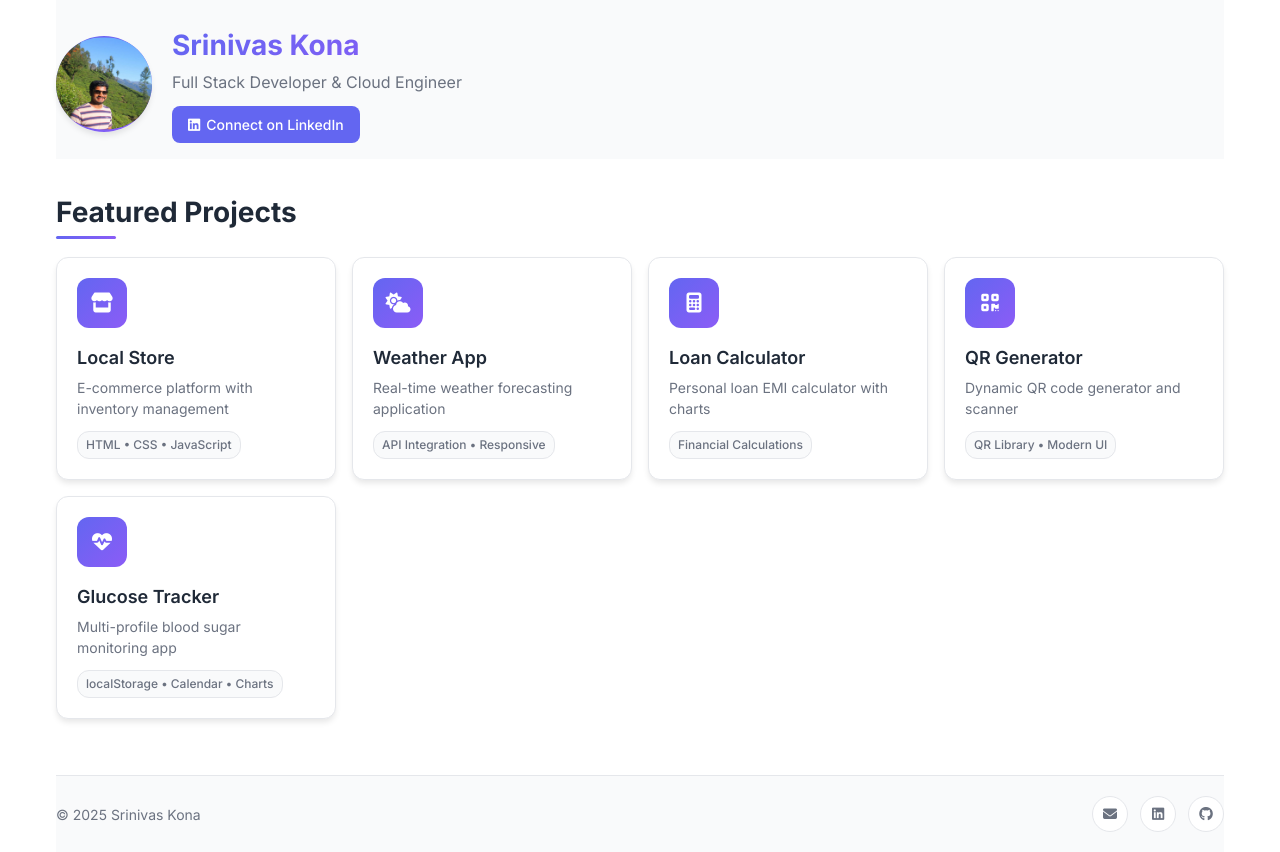
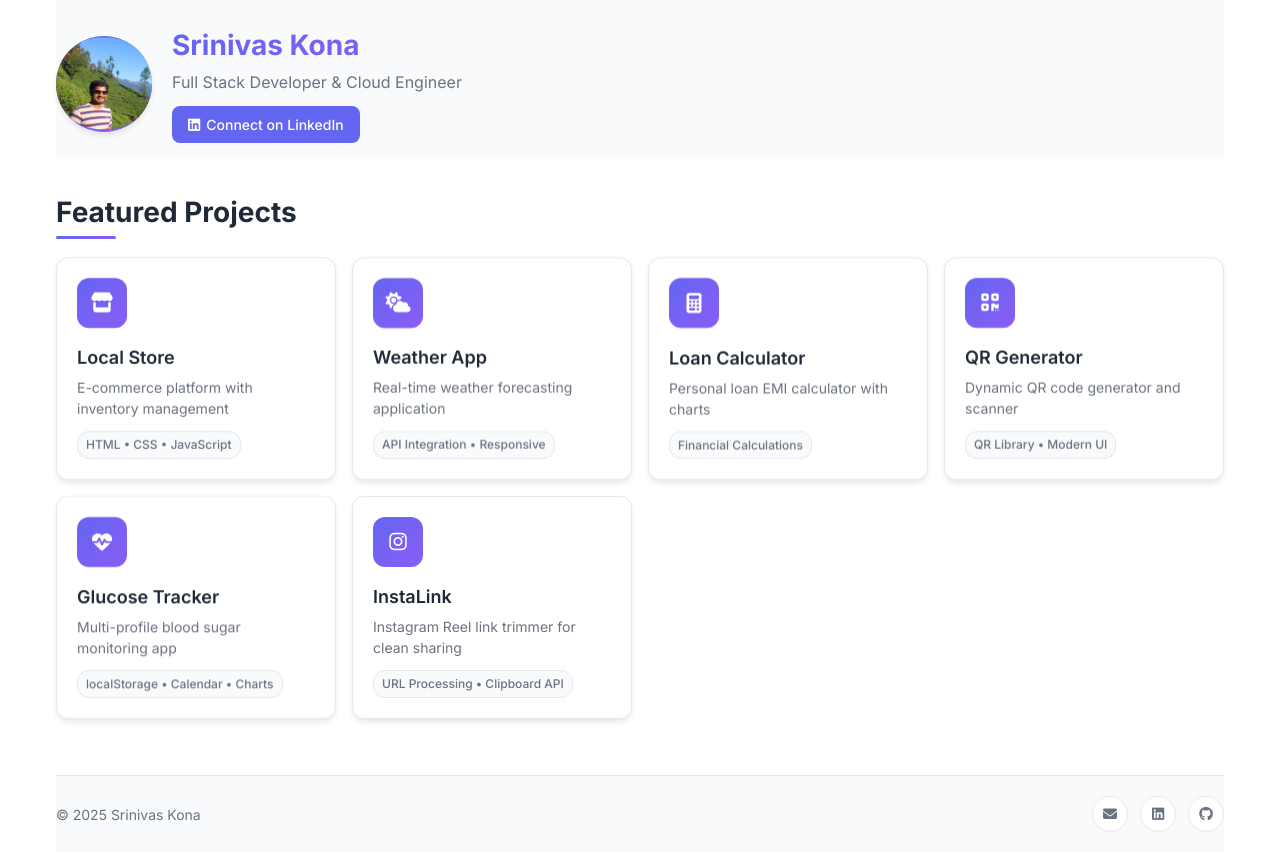
Before and after one commit to srinivaskona7/srinivas-kona-projects, a plain HTML site: page index.html in a window 1280 px wide. Drawn offline with Linux system fonts and the light colour scheme.

Commit message:
Add InstaLink project to portfolio

```diff
--- a/index.html
+++ b/index.html
@@ -110,6 +110,22 @@
                         <span class="project-tech">localStorage • Calendar • Charts</span>
                     </div>
                 </div>
+
+                <div class="project-card" data-url="https://srinivaskona7.github.io/instalink/">
+                    <div class="project-header">
+                        <div class="project-icon">
+                            <i class="fab fa-instagram"></i>
+                        </div>
+                        <div class="project-overlay">
+                            <i class="fas fa-external-link-alt"></i>
+                        </div>
+                    </div>
+                    <div class="project-info">
+                        <h3>InstaLink</h3>
+                        <p>Instagram Reel link trimmer for clean sharing</p>
+                        <span class="project-tech">URL Processing • Clipboard API</span>
+                    </div>
+                </div>
             </div>
         </main>
 
```
